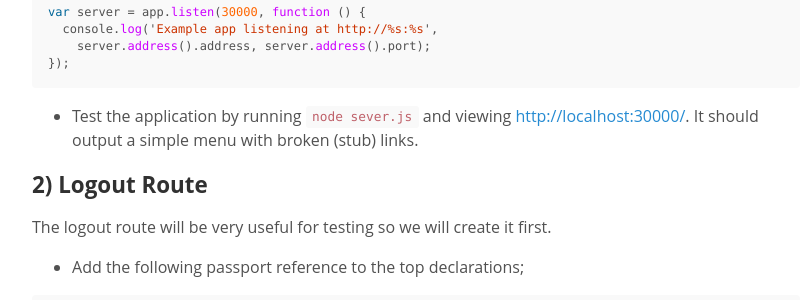
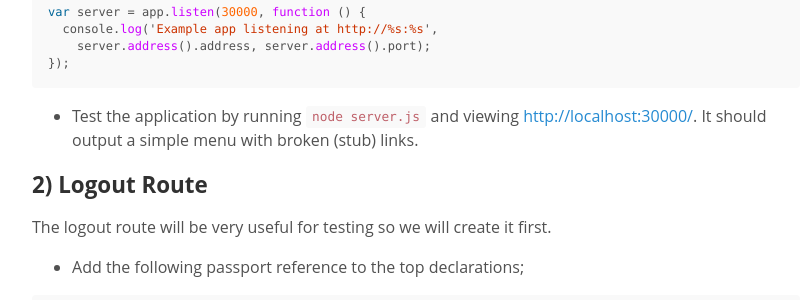
Before and after one commit to jokecamp/jokecamp.com, a Jekyll site: the page built from _posts/2015-10-18-passportjs-node-tutorial.md, in a window 1280 px wide and 900 px high, scrolled down 1177 px. Shown: the part 150-450 px from the top of the window, without its empty margins (224-1026 px from the left). Built offline with Jekyll 4.4.1, drawn with Linux system fonts in a browser that asks for light colours; Markdown is read by kramdown in place of the engine named in the settings.

Commit message:
Update 2015-10-18-passportjs-node-tutorial.md

````diff
--- a/_posts/2015-10-18-passportjs-node-tutorial.md
+++ b/_posts/2015-10-18-passportjs-node-tutorial.md
@@ -65,7 +65,7 @@ var server = app.listen(30000, function () {
     server.address().address, server.address().port);
 });
 ```
-- Test the application by running `node sever.js` and viewing [http://localhost:30000/](http://localhost:30000/). It should output a simple menu with broken (stub) links.
+- Test the application by running `node server.js` and viewing [http://localhost:30000/](http://localhost:30000/). It should output a simple menu with broken (stub) links.
 
 <a name="logout"></a>
 ## 2) [Logout Route](#logout)
````
